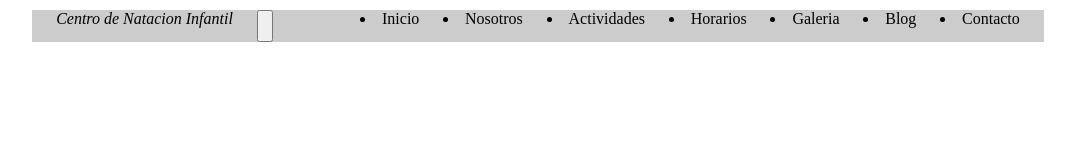
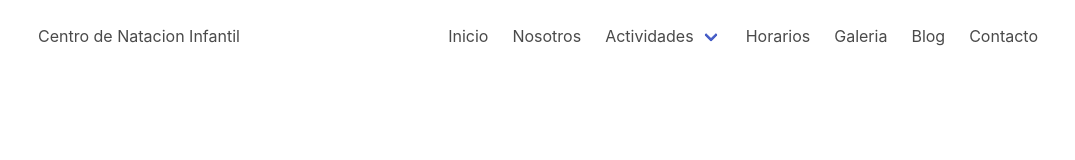
Before and after one commit to HuemulSoft/natacionInfantil, a plain HTML site: page src/index.html in a window 1280 px wide. Shown: the whole page, without its empty margins (102-1177 px from the left). Drawn offline with nearby package versions, Linux system fonts and the light colour scheme.

Commit message:
Add navbar

```diff
--- a/src/index.html
+++ b/src/index.html
@@ -2,28 +2,57 @@
 <html lang="es">
     <head>
         <meta charset="UTF-8">
-    <meta name="viewport" content="width=device-width, initial-scale=1.0">
+        <meta name="viewport" content="width=device-width, initial-scale=1">
         <title>Natación Infantil</title>
+        <link rel="stylesheet" href="https://cdnjs.cloudflare.com/ajax/libs/bulma/0.8.0/css/bulma.css" />
         <link rel="stylesheet" type="text/css" href="css/style.css">
     </head>
     <body>
         <div class="container">
-        <nav class="navigator">
-            <div class="nav-header">
-                <em>Centro de Natacion Infantil</em>
+            <div class="block">
+                <nav class="navbar">
+                    <div class="navbar-brand">
+                        <a class= navbar-item>Centro de Natacion Infantil</a>
+                        <a class="navbar-burger">
+                            <span></span>
+                            <span></span>
+                            <span></span>
+                        </a>
                     </div>
-            <button></button>
-            <ul class="nav-content"></ul>
-                <li><a title="Inicio" href=""></a>Inicio</li>
-                <li><a title="Nosotros" href=""></a>Nosotros</li>
-                <li><a title="Actividades" href=""></a>Actividades</li>
-                <li><a title="Horarios" href=""></a>Horarios</li>
-                <li><a title="Galeria" href=""></a>Galeria</li>
-                <li><a title="Blog" href=""></a>Blog</li>
-                <li><a title="Contacto" href=""></a>Contacto</li>
-            </ul>
+                    <div class="navbar-menu">
+                        <div class="navbar-end">
+                            <a class="navbar-item">Inicio</a>
+                            <a class="navbar-item">Nosotros</a>
+                            <div class="navbar-item has-dropdown is-hoverable">
+                                <a class="navbar-link">
+                                    Actividades
+                                </a>
+                                <div class="navbar-dropdown">
+                                    <a class="navbar-item">
+                                        Bebes
+                                    </a>
+                                    <a class="navbar-item">
+                                        Niños
+                                    </a>
+                                    <a class="navbar-item">
+                                        Adultos
+                                    </a>
+
+                                    <a class="navbar-item">
+                                        Embarazadas
+                                    </a>
+                                    <a class="navbar-item">
+                                        Aquagym
+                                    </a>
+                                </div>
+                            </div>
+                            <a class="navbar-item">Horarios</a>
+                            <a class="navbar-item">Galeria</a>
+                            <a class="navbar-item">Blog</a>
+                            <a class="navbar-item">Contacto</a>
+                        </div>
+                    </div>
                 </nav>
-        <div class="info">
 
             </div>
         </div>
```
Lines whose indentation alone changed are shown as unchanged.
